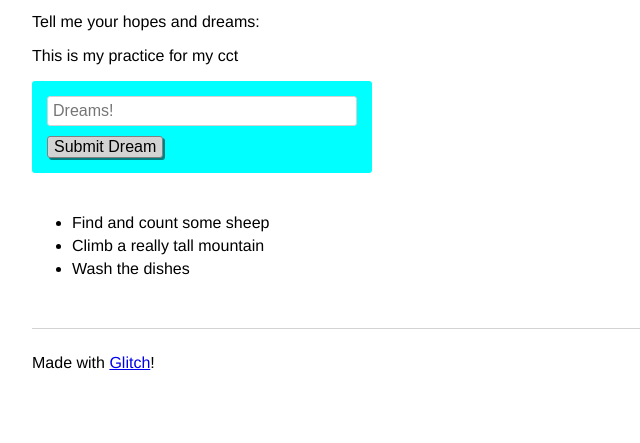
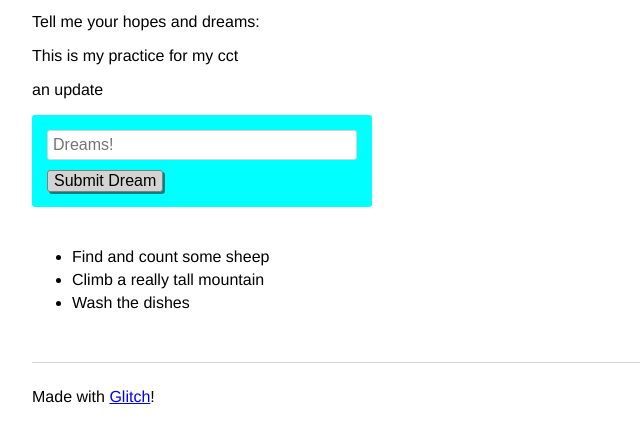
Before and after one commit to Sarah22018/practice2, a website: page views/index.html in a window 1280 px wide. Shown: the part 111-554 px from the top of the page, without its empty margins (0-640 px from the left). Drawn offline with Linux system fonts and the light colour scheme.

Commit message:
🚆💠 Updated with Glitch

```diff
--- a/views/index.html
+++ b/views/index.html
@@ -37,6 +37,9 @@
       <p>
         This is my practice for my cct
       </p>
+      <p>
+         an update
+      </p>
       <form>
         <input name="dream" type="text" maxlength="100" placeholder="Dreams!" aria-labelledby="submit-dream">
         <button type="submit" id="submit-dream">Submit Dream</button>
```
